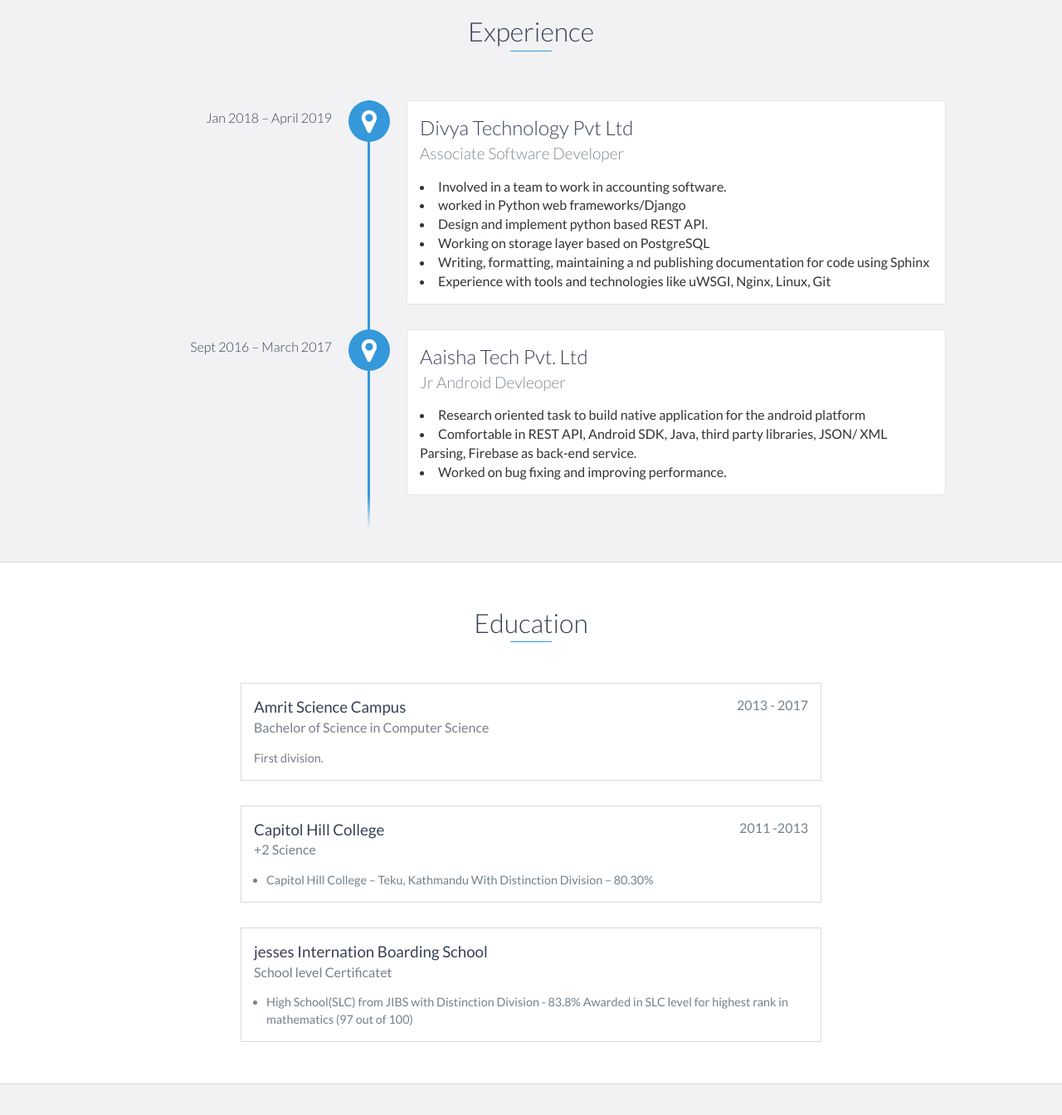
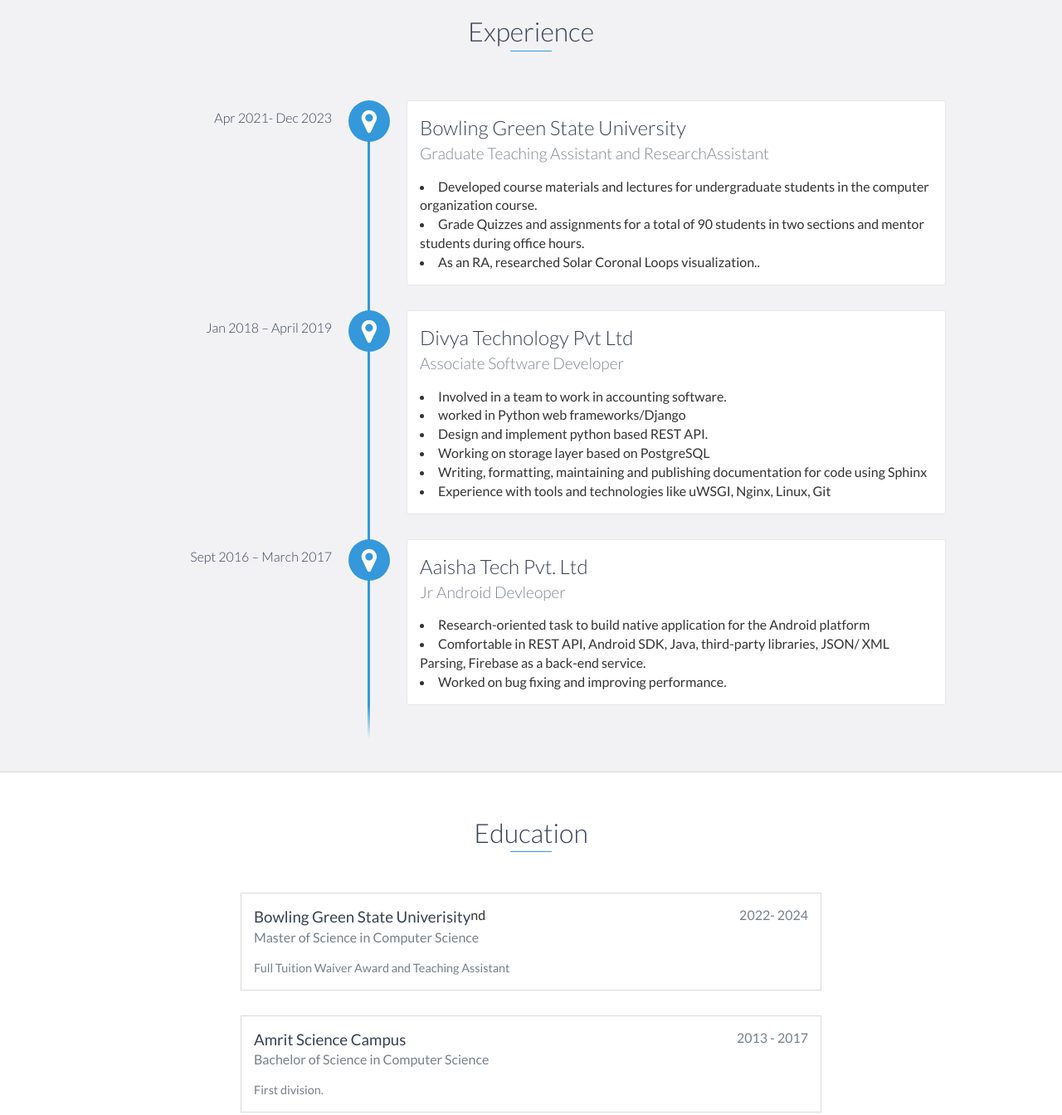
Before and after one commit to SimonAstani/sumanastani.github.io, a website: page index.html in a window 1280 px wide. Shown: the part 1100-2444 px from the top of the page at 83% size. Drawn offline with nearby package versions, Linux system fonts and the light colour scheme.

Commit message:
Update index.html
some cahngess manual

```diff
--- a/index.html
+++ b/index.html
@@ -109,6 +109,13 @@
     <div id="experience" class="background-alt">
         <h2 class="heading">Experience</h2>
         <div id="experience-timeline">
+	        <div data-date="Apr 2021- Dec 2023">
+                <h3>Bowling Green State University</h3>
+                <h4>Graduate Teaching Assistant and ResearchAssistant</h4>
+                <li>Developed course materials and lectures for undergraduate students in the computer organization course.  </li>
+                <li>Grade Quizzes and assignments for a total of 90 students in two sections and mentor students during office hours.</li>
+                <li>As an RA, researched Solar Coronal Loops visualization..</li>
+            </div>
             <div data-date="Jan 2018 – April 2019">
                 <h3>Divya Technology Pvt Ltd</h3>
                 <h4>Associate Software Developer</h4>
@@ -116,16 +123,16 @@
                 <li>worked in Python web frameworks/Django </li>
                 <li>Design and implement python based REST API.</li>
                 <li>Working on storage layer based on PostgreSQL</li>
-                <li>Writing, formatting, maintaining a nd publishing documentation for code using Sphinx</li>
+                <li>Writing, formatting, maintaining  and publishing documentation for code using Sphinx</li>
                 <li>Experience with tools and technologies like uWSGI, Nginx, Linux, Git</li>
             </div>
 
             <div data-date="Sept 2016 – March 2017">
                 <h3>Aaisha Tech Pvt. Ltd</h3>
                 <h4>Jr Android Devleoper</h4>
-                <li>Research oriented task to build native application for the android platform </li>
-                <li>Comfortable in REST API, Android SDK, Java, third party libraries, JSON/ XML Parsing,
-                    Firebase as back-end service.</li>
+                <li> Research-oriented task to build native application for the Android platform </li>
+                <li>Comfortable in REST API, Android SDK, Java, third-party libraries, JSON/ XML Parsing,
+                    Firebase as a back-end service.</li>
                 <li>Worked on bug fixing and improving performance.</li>
             </div>
         </div>
@@ -134,6 +141,15 @@
 
     <div id="education">
         <h2 class="heading">Education</h2>
+	<div class="education-block">nd
+            <h3>Bowling Green State Univerisity</h3>
+            <span class="education-date">2022- 2024   </span>
+            <h4>Master of Science in Computer Science</h4>
+            <p>
+                Full Tuition Waiver Award and Teaching Assistant
+            </p>
+        </div>
+
         <div class="education-block">
             <h3>Amrit Science Campus</h3>
             <span class="education-date">2013 - 2017    </span>
```
